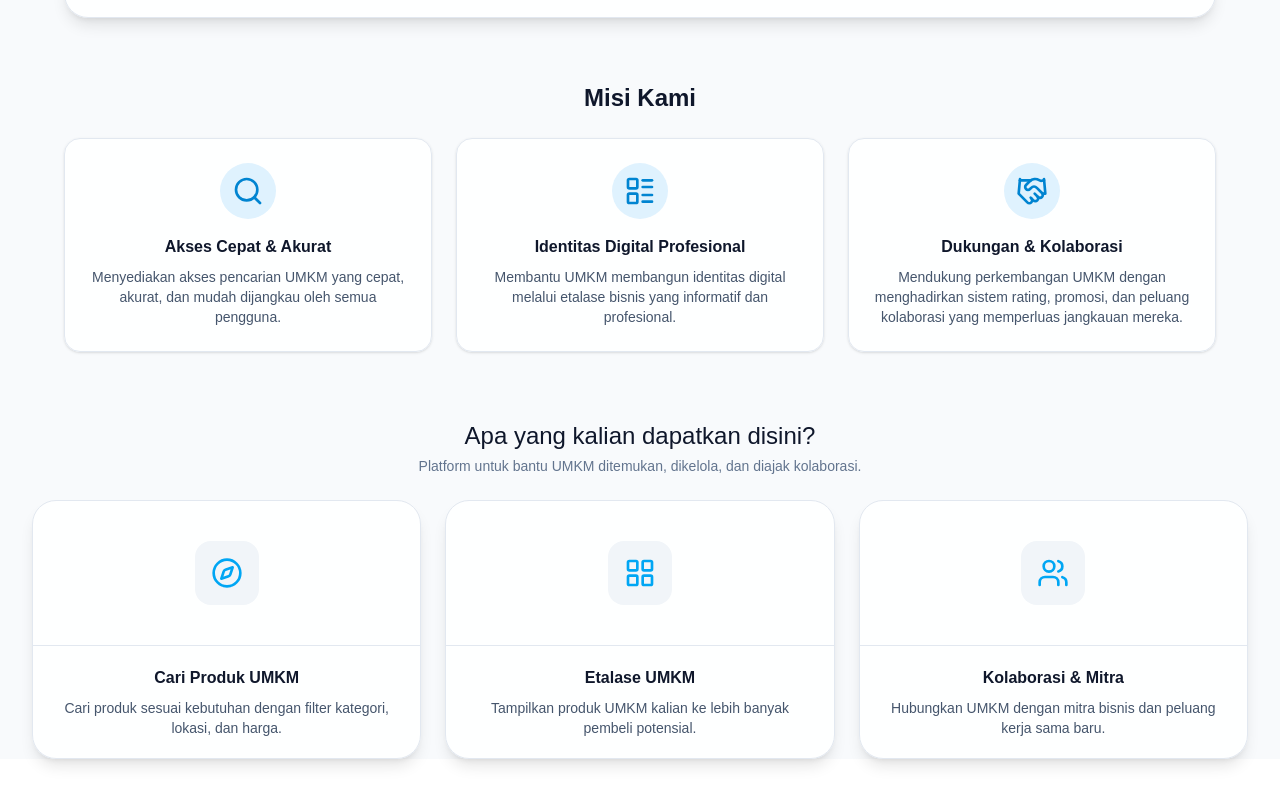
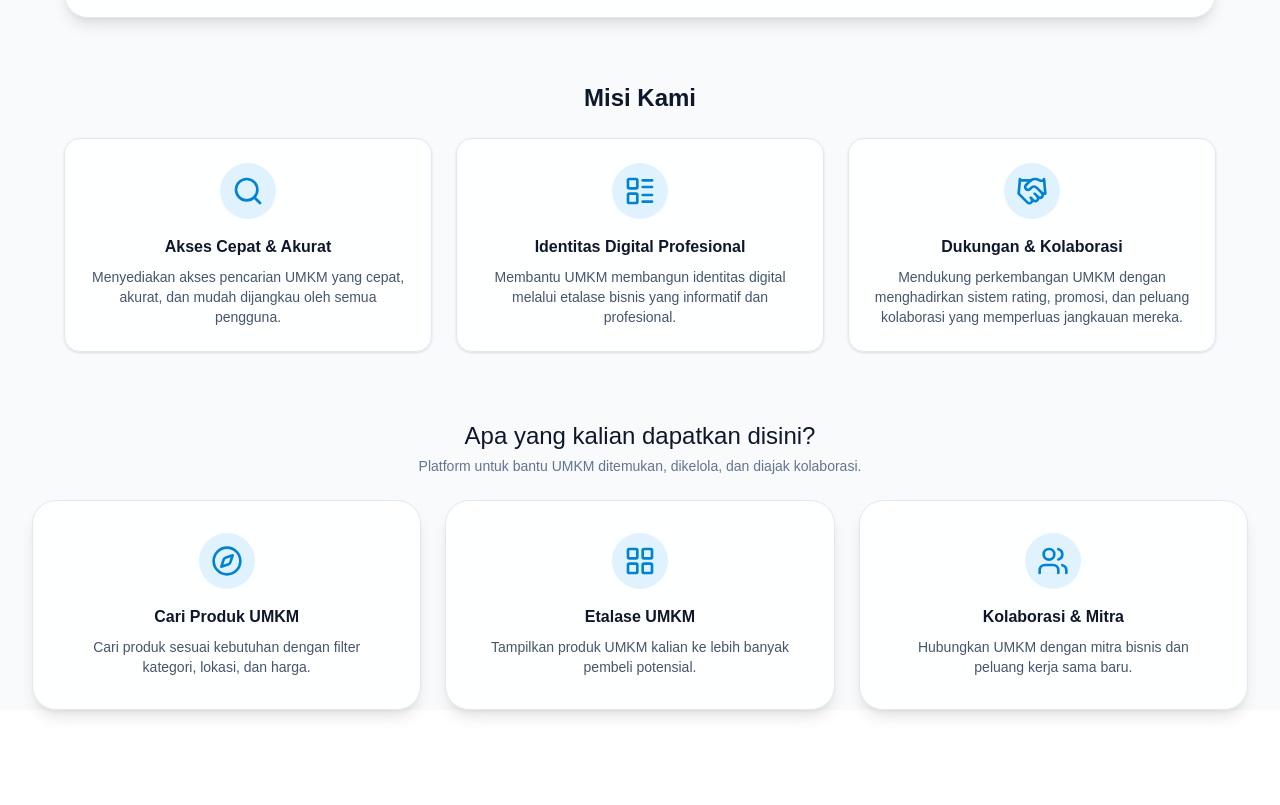
Before and after one commit to RapzzKY24/mia_umkm, a Next.js app: page / in a window 1280 px wide. Shown: the part 1446-2251 px from the top of the page. After the commit the page ends 2220 px from the top, so only its background shows below. Built offline with nearby package versions, Linux system fonts and the light colour scheme.

Commit message:
menambahkan efffect hover

```diff
--- a/src/components/ServiceCard.jsx
+++ b/src/components/ServiceCard.jsx
@@ -5,29 +5,22 @@ export default function ServiceCard({ icon, title, description }) {
         rounded-3xl overflow-hidden shadow-lg border
         bg-white/90 border-slate-200
         dark:bg-gradient-to-b dark:from-slate-900 dark:to-slate-950 dark:border-slate-800
-        transition-colors
+        transition-all duration-300 hover:shadow-xl hover:border-sky-300/70 dark:hover:border-sky-500/40
+        transform hover:-translate-y-1
+        p-6 sm:p-8 flex flex-col items-center text-center // Padding dan flexbox di sini untuk tata letak konten card
       "
     >
-      <div className="flex items-center justify-center py-8 sm:py-10">
       <div
         className="
-            flex h-16 w-16 items-center justify-center rounded-2xl
-            bg-slate-100
-            dark:bg-slate-900/60
-            text-sky-500
+          flex h-14 w-14 items-center justify-center rounded-full // Ukuran dan bentuk icon wrapper disamakan
+          bg-sky-100 text-sky-600 dark:bg-sky-500/10 dark:text-sky-300 // Warna background dan text icon disamakan
+          mb-4 // Margin bawah agar ada jarak ke judul
+          transition-transform duration-300 hover:scale-110
         "
       >
         {icon}
       </div>
-      </div>
 
-      <div
-        className="
-          border-t px-6 py-5 text-center
-          border-slate-200
-          dark:border-slate-800
-        "
-      >
       <h3 className="text-base font-semibold text-slate-900 dark:text-slate-50">
         {title}
       </h3>
@@ -35,6 +28,5 @@ export default function ServiceCard({ icon, title, description }) {
         {description}
       </p>
     </div>
-    </div>
   );
 }
```
Lines whose indentation alone changed are shown as unchanged.
